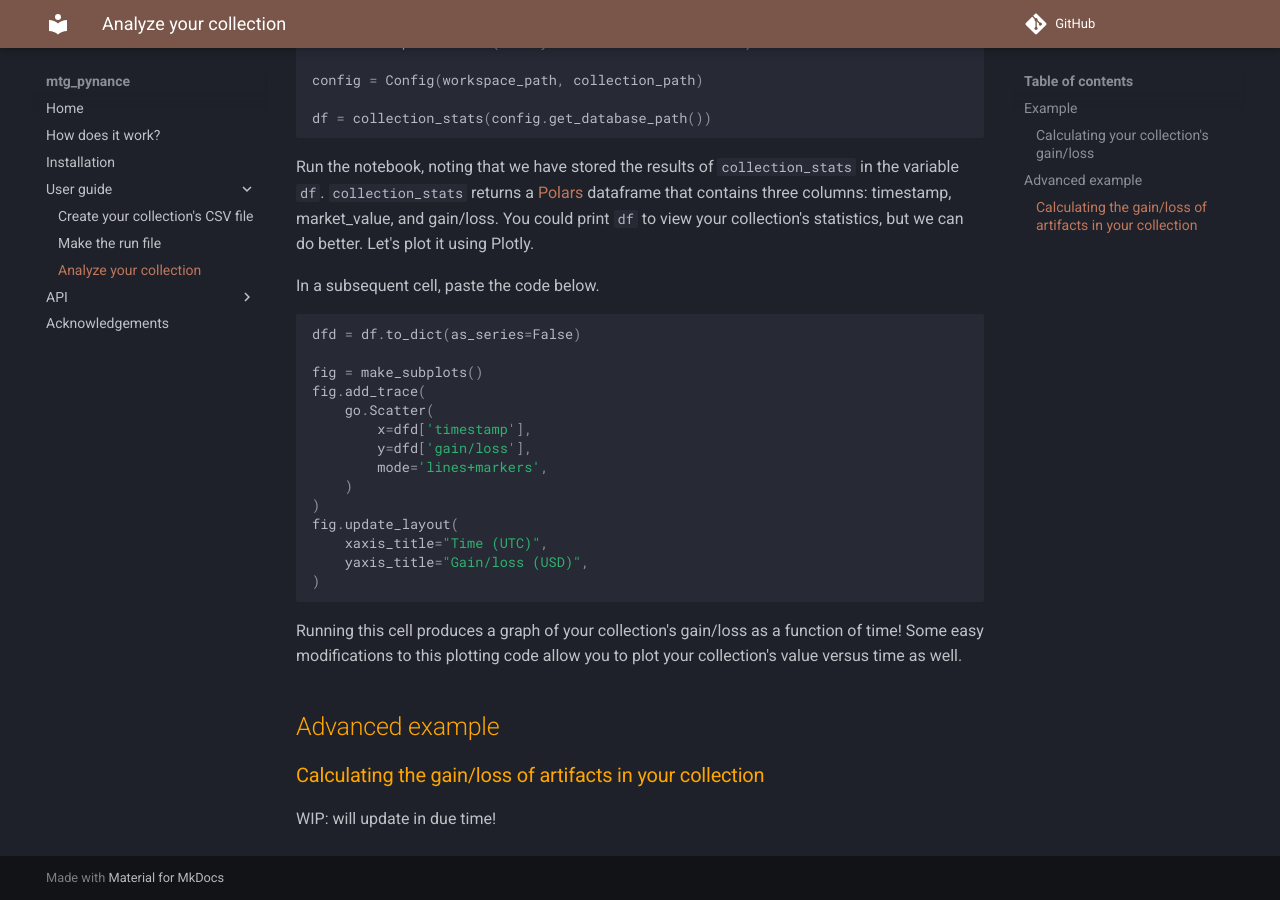
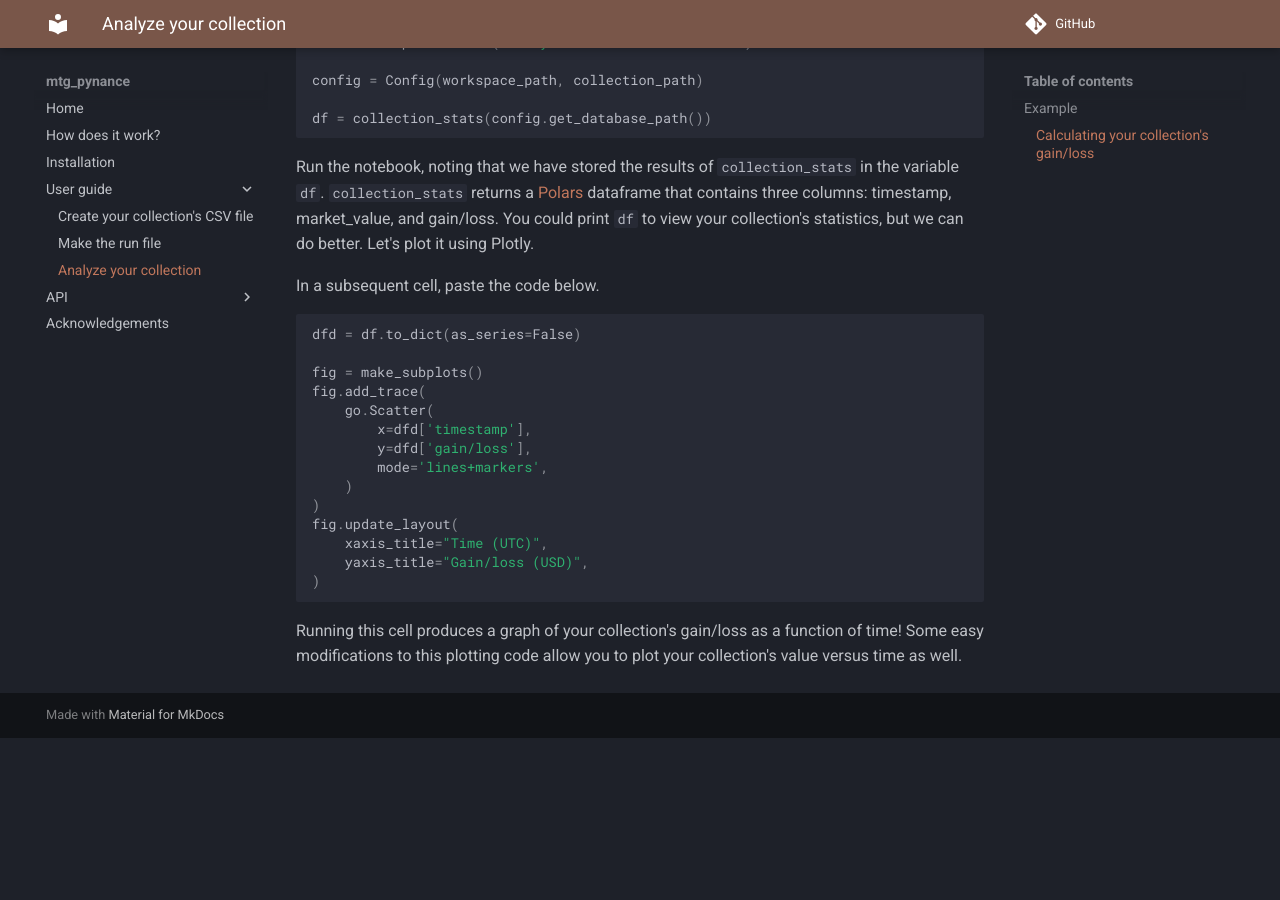
Before and after one commit to sigmanotation/mtg_pynance, an MkDocs documentation site: the page built from docs/user_guide/collection_analysis.md, in a window 1280 px wide and 900 px high, scrolled down 759 px. Built offline with MkDocs 1.6.1 and Material for MkDocs 9.7.7, drawn with Linux system fonts in a browser that asks for light colours; comment, search, counter and statistics services are not loaded; after the commit the page ends 1497 px from its top, so only the background shows below that; some of the changed text lies outside the part shown.

````diff
--- a/docs/user_guide/collection_analysis.md
+++ b/docs/user_guide/collection_analysis.md
@@ -3,7 +3,7 @@ After executing the run file, the only thing that remains is to analyze your col
 ## Example
 ### Calculating your collection's gain/loss
 
-For this example, we use a Jupyter notebook and the Plotly library. To install Jupyter, see [here](https://jupyter.org/). For Plotly, check [this](https://plotly.com/python/) out. Note that you will also have to install
+For this example, we use a Jupyter notebook and the Plotly library. To install Jupyter, see [here](https://jupyter.org/). For Plotly, check [this](https://plotly.com/python/) out.
 
 mtg_pynance comes with the built-in analysis function `#!python collection_stats` to compute your collection's total value and gain/loss as a function of time. Make a Jupyter file and paste each block of the below code into its own cell in the file.
 
@@ -44,8 +44,3 @@ fig.update_layout(
 ```
 
 Running this cell produces a graph of your collection's gain/loss as a function of time! Some easy modifications to this plotting code allow you to plot your collection's value versus time as well.
-
-## Advanced example
-### Calculating the gain/loss of artifacts in your collection
-
-WIP: will update in due time!
````
Also changed, not shown: docs/explanation.md (+1 -1 lines), docs/installation.md (+1 -1 lines), 3 other files.
